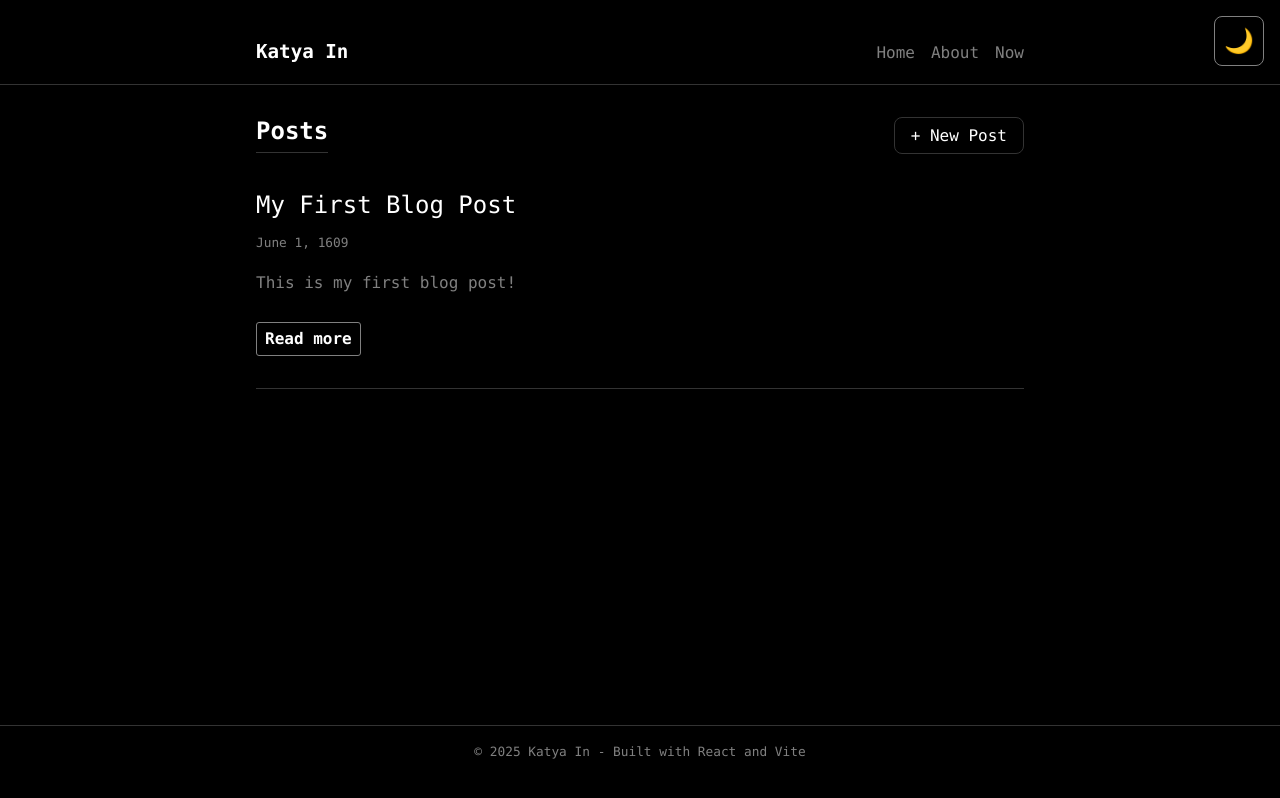
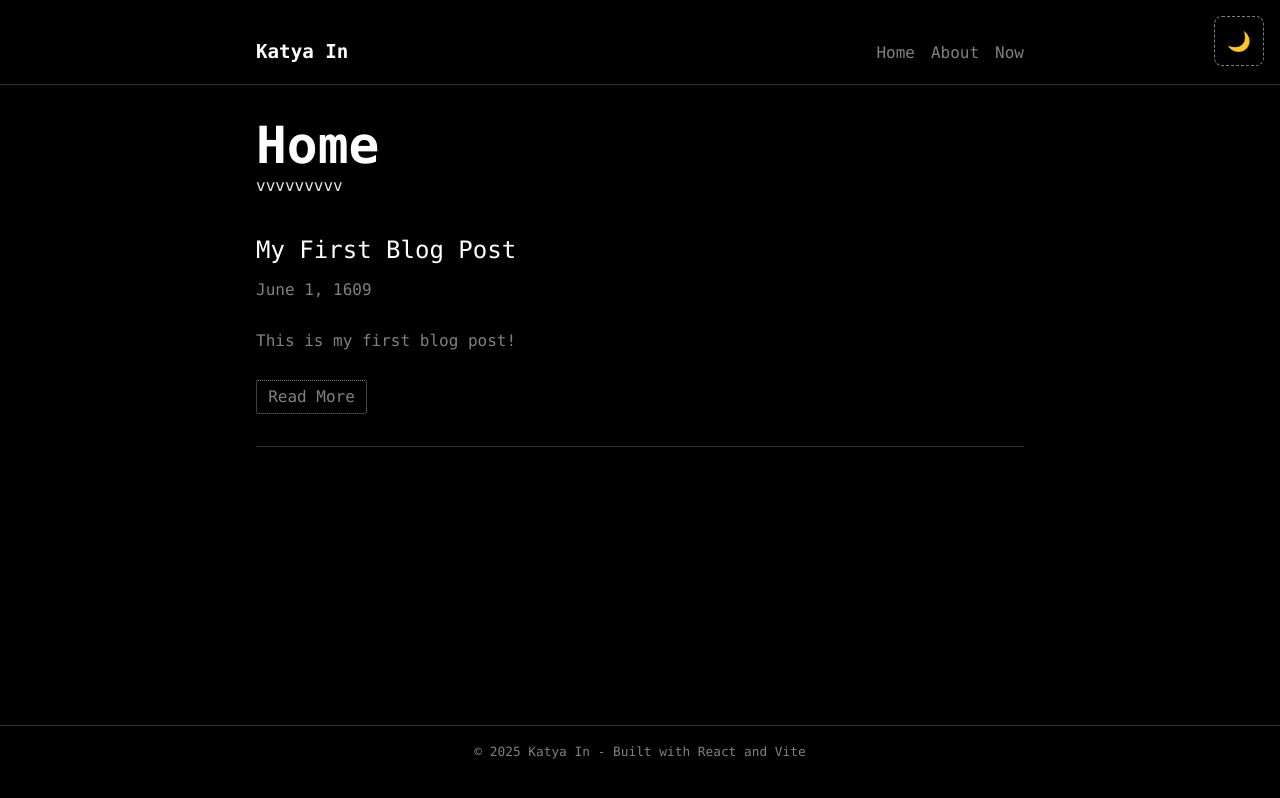
Before and after one commit to katchinsky/katya-in, a React (Vite) app: page / in a window 1280 px wide. Built offline with nearby package versions, Linux system fonts and the light colour scheme.

Commit message:
Change Home page style

```diff
--- a/src/App.css
+++ b/src/App.css
@@ -28,7 +28,7 @@
   top: 1rem;
   right: 1rem;
   background: none;
-  border: 1px solid var(--text-secondary);
+  border: 1px dashed var(--text-secondary);
   color: var(--text-primary);
   width: 50px;
   height: 50px;
@@ -37,7 +37,7 @@
   justify-content: center;
   cursor: pointer;
   font-family: var(--font-main);
-  font-size: 1.5rem;
+  font-size: 1.2rem;
   z-index: 1000;
   transition: background-color 0.3s ease;
   padding: 0;
@@ -167,18 +167,11 @@ html, body {
 /* Post List */
 .post-list {
   width: 100%;
+  margin-top: 3rem;
   max-width: var(--max-content-width);
   margin: 0 auto;
 }
 
-.post-list h1 {
-  margin-bottom: 2rem;
-  font-size: 1.5rem;
-  font-weight: bold;
-  color: var(--text-primary);
-  border-bottom: 1px solid var(--border-color);
-  padding-bottom: 0.5rem;
-}
 
 .post-preview {
   margin-bottom: 2rem;
@@ -197,14 +190,23 @@ html, body {
 }
 
 .post-preview h2 a:hover {
-  color: #2e4f4f;  /* Deep, desaturated green-teal */
+  color: #3d6650;  /* Deep, desaturated green-teal */
 }
 
 .post-preview time {
   display: block;
   color: var(--text-secondary);
-  font-size: 0.8rem;
-  margin-bottom: 1rem;
+  font-size: 1rem;
+  margin-bottom: 1.5rem;
+  font-family: var(--font-main);
+}
+
+.post-date {
+  display: block;
+  color: var(--text-secondary);
+  font-size: 1rem;
+  margin-bottom: 1.5rem;
+  font-family: var(--font-main);
 }
 
 .excerpt {
@@ -214,17 +216,17 @@ html, body {
 
 .read-more {
   display: inline-block;
-  color: var(--text-primary);
+  color: var(--text-secondary);
   text-decoration: none;
-  font-weight: bold;
-  border: 1px solid var(--text-secondary);
-  padding: 0.2rem 0.5rem;
-  border-radius: 3px;
-  transition: background-color 0.3s ease;
+  border: 1.5px dotted var(--text-secondary);
+  padding: 0.2rem 0.7rem;
+  border-radius: 2px;
+  transition: all 0.3s ease;
 }
 
 .read-more:hover {
-  background-color: rgba(255, 255, 255, 0.1);
+  background-color: rgba(128, 128, 128, 0.1);
+  border-color: var(--text-secondary);
 }
 
 /* Markdown Content Styling - Minimalist B&W */
@@ -418,14 +420,25 @@ html, body {
 }
 
 .post-list-header {
-  display: flex;
-  justify-content: space-between;
-  align-items: center;
   margin-bottom: 2rem;
+  text-transform: none;
 }
 
 .post-list-header h1 {
-  margin-bottom: 0;
+  /* margin: 1rem 0 1rem; */
+  font-weight: bold;
+  color: var(--text-primary);
+  font-size: 3.2rem;
+  /* line-height: 1.2; */
+}
+
+.header-underline {
+  color: var(--text-main);
+  font-family: var(--font-main);
+  /* font-size: 1rem; */
+  /* letter-spacing: 1rem; */
+  margin-bottom: 2rem;
+  opacity: 0.9;
 }
 
 .new-post-button, .action-button {
--- a/src/components/Post.tsx
+++ b/src/components/Post.tsx
@@ -48,7 +48,7 @@ const Post: React.FC = () => {
       <header>
         <h1>{post.metadata.title}</h1>
         {post.metadata.date && (
-          <time dateTime={post.metadata.date}>
+          <time dateTime={post.metadata.date} className="post-date">
             {new Date(post.metadata.date).toLocaleDateString('en-US', {
               year: 'numeric',
               month: 'long',
--- a/src/components/PostList.tsx
+++ b/src/components/PostList.tsx
@@ -9,7 +9,6 @@ const PostList: React.FC = () => {
   const [posts, setPosts] = useState<Post[]>([]);
   const [loading, setLoading] = useState(true);
   const [error, setError] = useState<string | null>(null);
-  const [showNewPostHelp, setShowNewPostHelp] = useState(false);
 
   const refreshPosts = async () => {
     try {
@@ -35,11 +34,6 @@ const PostList: React.FC = () => {
     } finally {
       setLoading(false);
     }
-  };
-
-  // Function to show help for creating a new post
-  const handleNewPostClick = () => {
-    setShowNewPostHelp(true);
   };
 
   useEffect(() => {
@@ -74,9 +68,6 @@ const PostList: React.FC = () => {
           <button onClick={refreshPosts} className="action-button">
             Retry Loading Posts
           </button>
-          <button onClick={handleNewPostClick} className="action-button">
-            Create New Post
-          </button>
         </div>
       </div>
     );
@@ -85,37 +76,9 @@ const PostList: React.FC = () => {
   return (
     <div className="post-list">
       <div className="post-list-header">
-        <h1>Posts</h1>
-        <button onClick={handleNewPostClick} className="new-post-button">
-          + New Post
-        </button>
+        <h1>Home</h1>
+        <div className="header-underline">vvvvvvvvv</div>
       </div>
-
-      {showNewPostHelp && (
-        <div className="new-post-help">
-          <h3>Creating a New Post</h3>
-          <p>To create a new post, add a markdown file to <code>public/content/posts/</code> with this format:</p>
-          <pre>
-{`---
-title: Your Post Title
-date: ${new Date().toISOString().slice(0, 10)}
-slug: your-post-slug
-excerpt: A brief description of your post
----
-
-Your content here in markdown format.
-
-## Subheading
-
-Paragraphs, lists, and other markdown content...`}
-          </pre>
-          <p>Save the file with a .md extension (e.g., <code>your-post-slug.md</code>) and refresh this page.</p>
-          <p><strong>Note:</strong> Make sure your development server has access to the <code>public</code> directory.</p>
-          <button onClick={() => setShowNewPostHelp(false)} className="action-button">
-            Close
-          </button>
-        </div>
-      )}
 
       {posts.length === 0 ? (
         <div className="empty">
@@ -131,12 +94,6 @@ Paragraphs, lists, and other markdown content...`}
               <li>During development, Vite may need to be restarted to detect new files</li>
             </ul>
           </details>
-          <button onClick={handleNewPostClick} className="action-button">
-            Show New Post Template
-          </button>
-          <button onClick={refreshPosts} className="action-button">
-            Refresh
-          </button>
         </div>
       ) : (
         <div className="post-list-content">
@@ -162,7 +119,7 @@ Paragraphs, lists, and other markdown content...`}
                 </Suspense>
               )}
               <Link to={`/posts/${post.metadata.slug}`} className="read-more">
-                Read more
+                Read More
               </Link>
             </article>
           ))}
```
